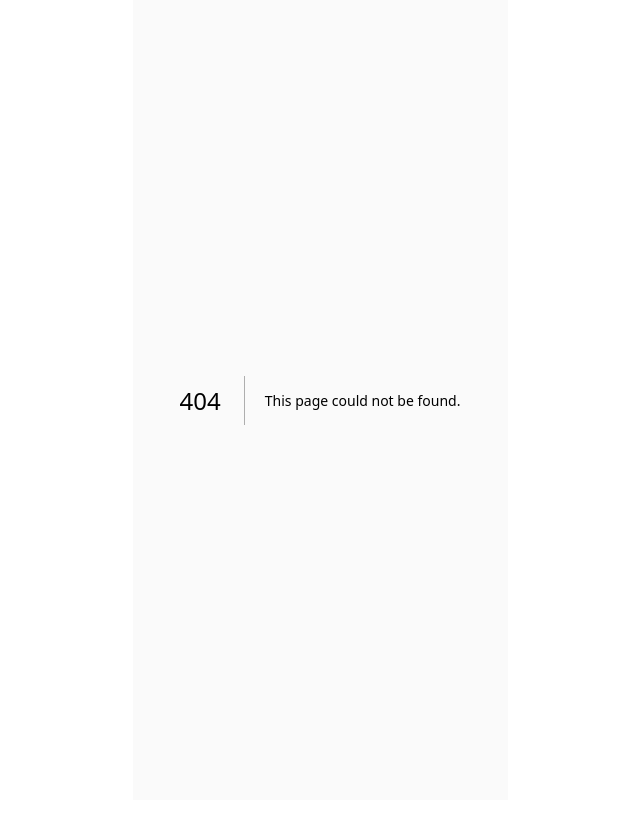
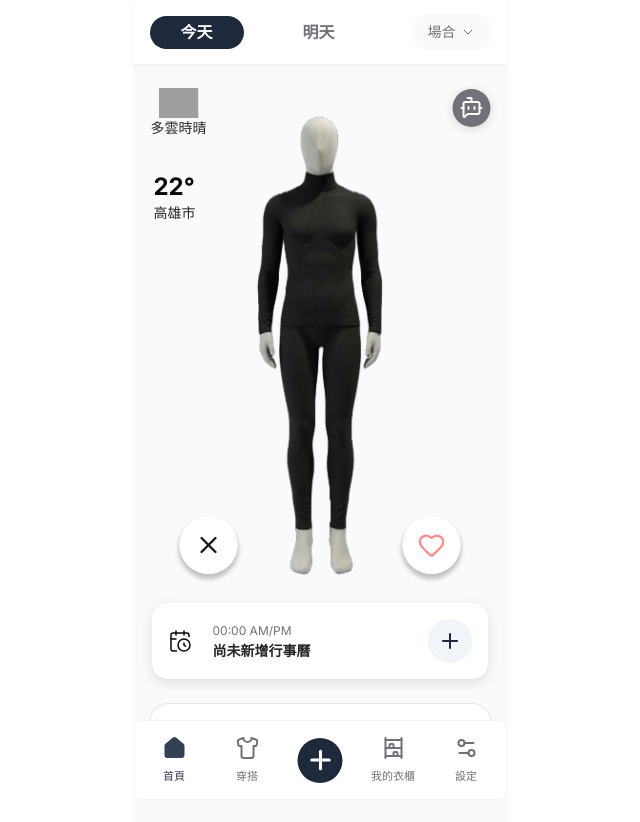
Before and after one commit to Lin4611/closy, a Next.js app: page /home in a window 1280 px wide. Before the commit this address had no page. Shown: the top 822 px of the page, without its empty margins (320-960 px from the left). Before the commit the page ends 800 px from the top, so only its background shows below. Built offline with nearby package versions, Linux system fonts and the light colour scheme; grey boxes are pictures that could not be loaded.

Commit message:
feat: assemble home page and wire up home route

```diff
--- a/src/modules/common/data/bottom-nav.ts
+++ b/src/modules/common/data/bottom-nav.ts
@@ -11,7 +11,7 @@ export const bottomNavItems: TBottomNavItem[] = [
   {
     id: 'home',
     label: '首頁',
-    href: '/',
+    href: '/home',
     icon: House,
   },
   {
--- a/src/modules/home/components/HomeFilterBar.tsx
+++ b/src/modules/home/components/HomeFilterBar.tsx
@@ -10,7 +10,7 @@ export const HomeFilterBar = ({ className }: HomeFilterBarProps) => {
   return (
     <div
       className={cn(
-        'flex h-16 w-full max-w-93.75 items-center justify-between bg-white px-4 py-[10.5px] shadow-[0px_1px_3px_0px_#18181B0D]',
+        'flex h-16 items-center justify-between bg-white px-4 py-[10.5px] shadow-[0px_1px_3px_0px_#18181B0D]',
         className,
       )}
     >
--- /dev/null
+++ b/src/pages/home/index.tsx
@@ -0,0 +1,64 @@
+import { useRef, useState } from 'react'
+import { useEffect } from 'react'
+
+import { AppShell } from '@/modules/common/components/AppShell'
+import { HomeFilterBar } from '@/modules/home/components/HomeFilterBar'
+import { HomeInsightsSection } from '@/modules/home/components/HomeInsightsSection'
+import { HomeOutfitPreview } from '@/modules/home/components/HomeOutfitPreview'
+import { HomePreviewTopBar } from '@/modules/home/components/HomePreviewTopBar'
+
+const Home = () => {
+  const [isAdjustPromptOpen, setIsAdjustPromptOpen] = useState(true)
+  const hideTimerRef = useRef<ReturnType<typeof setTimeout> | null>(null)
+  const clearHideTimer = () => {
+    if (hideTimerRef.current) {
+      clearTimeout(hideTimerRef.current)
+      hideTimerRef.current = null
+    }
+  }
+
+  const showAdjustPrompt = (duration: number) => {
+    setIsAdjustPromptOpen(true)
+    clearHideTimer()
+
+    hideTimerRef.current = setTimeout(() => {
+      setIsAdjustPromptOpen(false)
+      hideTimerRef.current = null
+    }, duration)
+  }
+
+  useEffect(() => {
+    hideTimerRef.current = setTimeout(() => {
+      setIsAdjustPromptOpen(false)
+      hideTimerRef.current = null
+    }, 2000)
+
+    return () => {
+      clearHideTimer()
+    }
+  }, [])
+
+  const handleDislikeClick = () => {
+    showAdjustPrompt(3000)
+  }
+
+  return (
+    <AppShell>
+      <div className="sticky top-0 z-10">
+        <HomeFilterBar />
+      </div>
+      <div className="relative">
+        <HomePreviewTopBar expanded={isAdjustPromptOpen} />
+        <div className="flex flex-col items-center justify-center pt-13">
+          <HomeOutfitPreview
+            src="/home/model_man.webp"
+            alt="model"
+            onDislikeClick={handleDislikeClick}
+          />
+        </div>
+      </div>
+      <HomeInsightsSection />
+    </AppShell>
+  )
+}
+export default Home
--- a/src/pages/index.tsx
+++ b/src/pages/index.tsx
@@ -7,7 +7,7 @@ const SplashPage = () => {
 
   useEffect(() => {
     const timer = setTimeout(() => {
-      const isLoggedIn = false
+      const isLoggedIn = true
       if (isLoggedIn) {
         router.replace('/home')
       } else {
```
